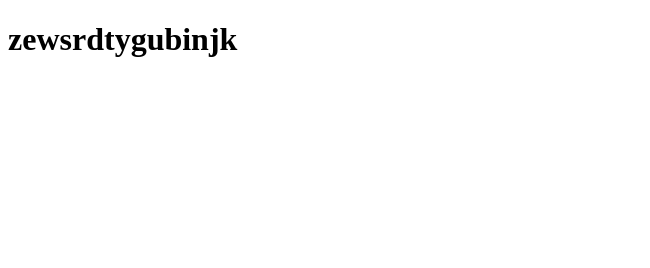
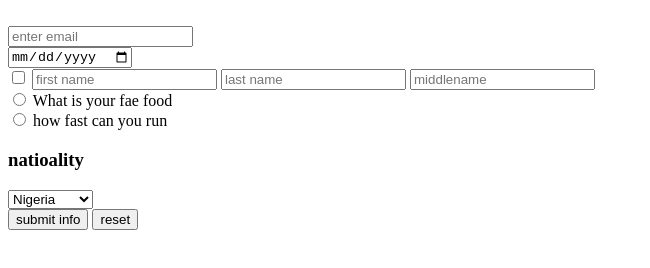
Before and after one commit to CYBERZEKE/web-dev, a plain HTML site: page index.html in a window 1280 px wide. Shown: the whole page, without its empty margins (0-650 px from the left). Drawn offline with Linux system fonts and the light colour scheme.

Commit message:
adding html text

```diff
--- a/index.html
+++ b/index.html
@@ -1,11 +1,52 @@
 <!DOCTYPE html>
 <html lang="en">
+
 <head>
     <meta charset="UTF-8">
     <meta name="viewport" content="width=device-width, initial-scale=1.0">
     <title>Document</title>
 </head>
+
 <body>
-    <h1>zewsrdtygubinjk</h1>
-</body>
+    <form>
+        <br>
+        <input type="email" placeholder="enter email" />
+        <br />
+        <input type="date" />
+        <br>
+        <input type="checkbox" />
+        <!-- ,<label for="male">male</label> -->
+        <input type="text" placeholder="first name">
+        <input type="text" placeholder="last name">
+        <input type="text" placeholder="middlename ">
+        <br />
+
+
+        <body>
+            <form>
+                <input type="radio">
+                <label for="">What is your fae food </label>
+                <br />
+                <input type="radio" />
+                <label for="">how fast can you run </label>
+                <br />
+                <h3>natioality </h3>
+                <select>
+                    <option value="Nigeria">Nigeria</option>
+                    <option value="Spain">Spain</option>
+                    <option value="London">London</option>
+                    <option value="Chicago">Chicago</option>
+                    <option value="Idaho">Idaho</option>
+                    <option value="Afganistan">Afganistan</option>
+                    <option value="japan">japan</option>
+                </select>
+
+                <br />
+                <button type="submit"> submit info </button>
+                <button type="reset"> reset </button>
+
+
+
+        </body>
+
 </html>
```
